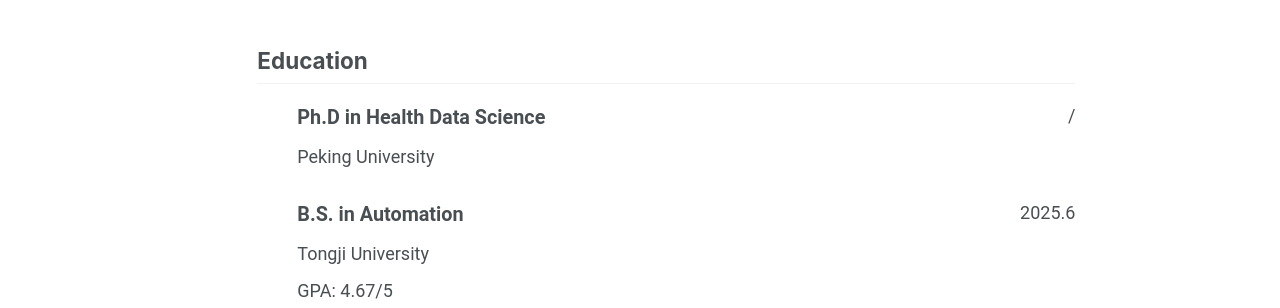
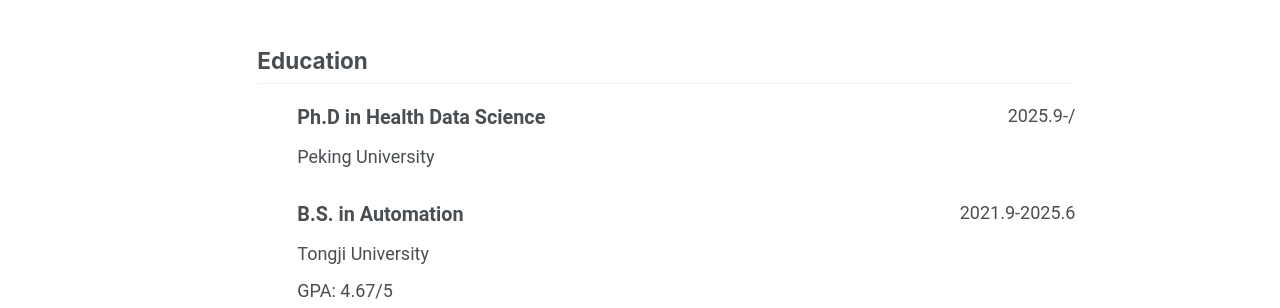
Before and after one commit to FuSihan1/FuSihan1.github.io, a Jekyll site: the page built from _pages/cv-json.md, in a window 1280 px wide and 1123 px high. Shown: the part 388-696 px from the top of the window. Built offline with Jekyll 4.4.1, drawn with Linux system fonts in a browser that asks for light colours; a script that is not in the unit is left out.

Commit message:
Update cv.json

```diff
--- a/_data/cv.json
+++ b/_data/cv.json
@@ -12,7 +12,7 @@
       "area": "Ph.D in Health Data Science",
       "studyType": "",
       "startDate": "2025.9",
-      "endDate": "/",
+      "endDate": "2025.9-/",
       "gpa": null,
       "courses": []
     },
@@ -21,7 +21,7 @@
       "area": "B.S. in Automation",
       "studyType": "",
       "startDate": "2021.9",
-      "endDate": "2025.6",
+      "endDate": "2021.9-2025.6",
       "gpa": "4.67/5",
       "courses": []
     },
```
